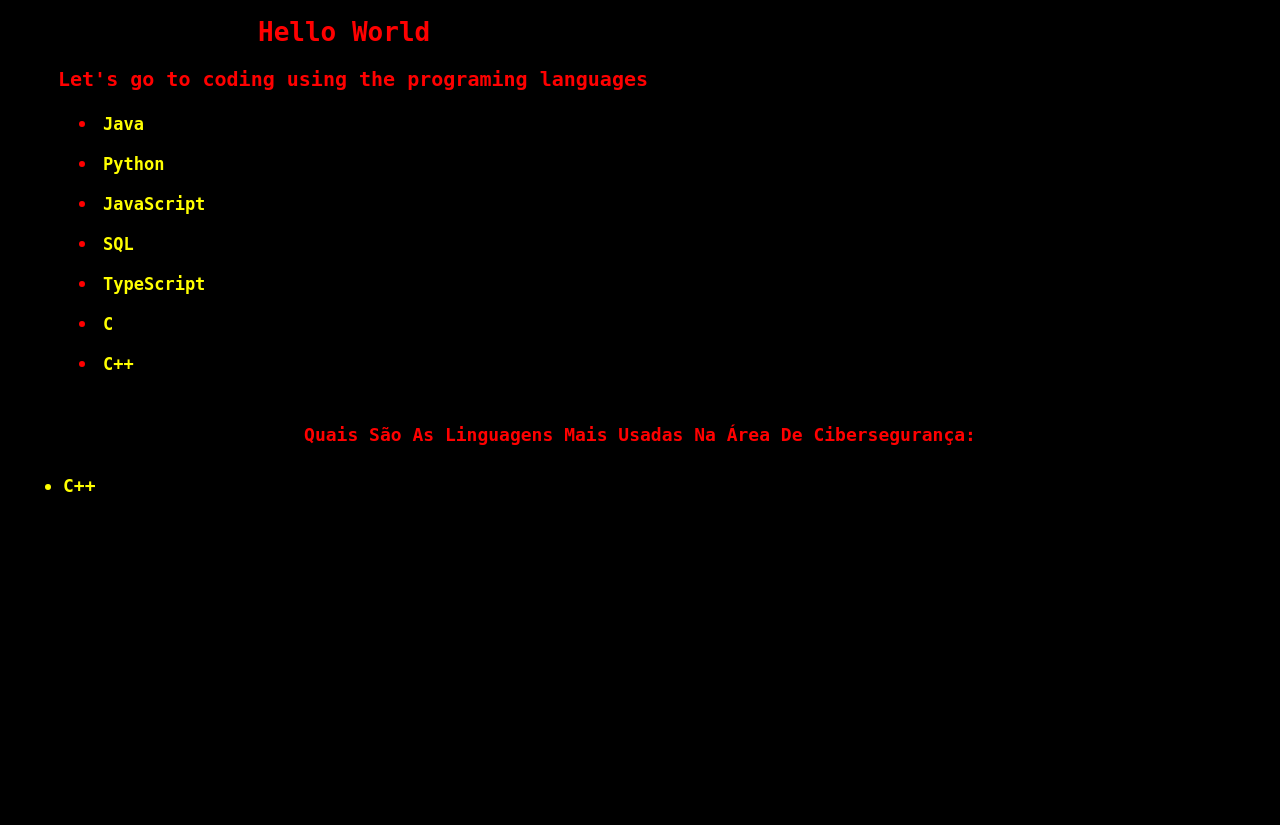
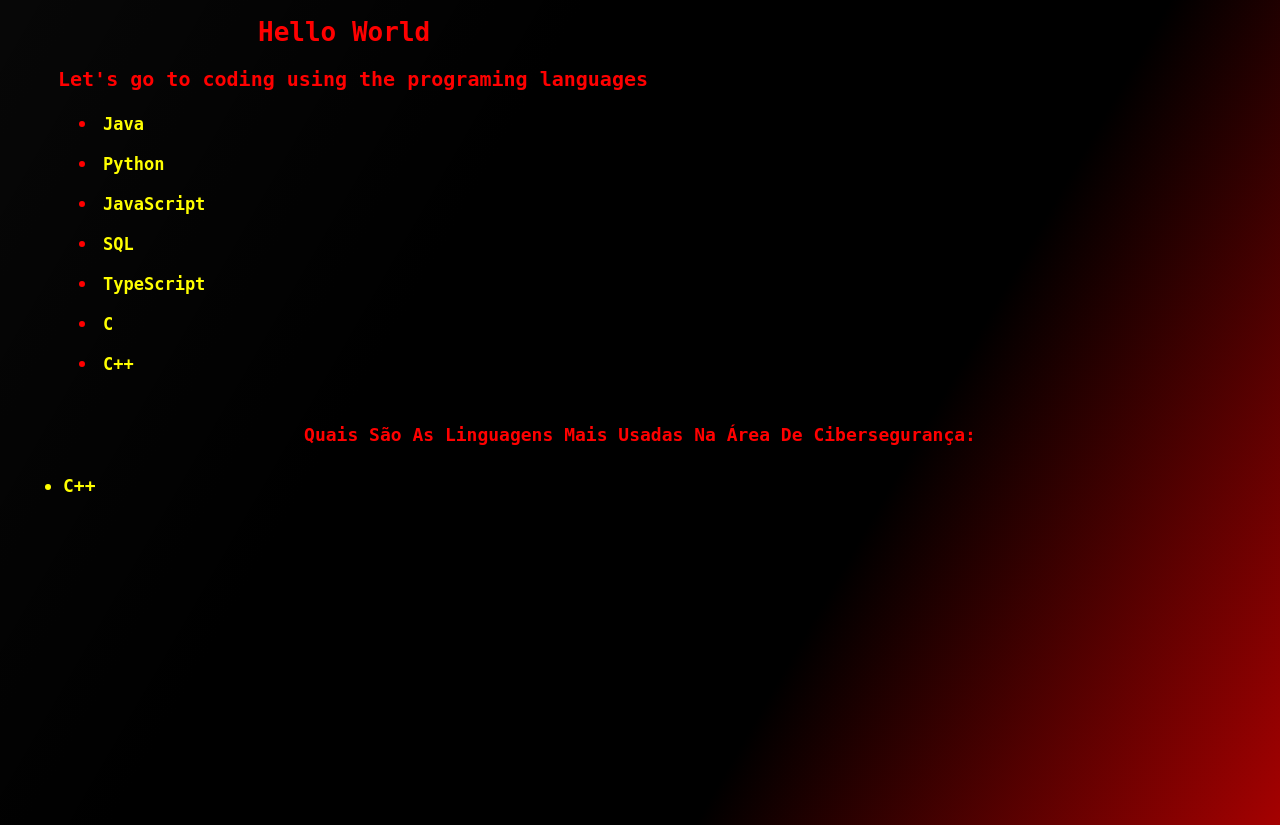
Before and after one commit to zKaizer95/Classroom, a PHP site: page / in a window 1280 px wide. Before the commit the page ends 492 px from the top, so only its background shows below. Run offline with PHP 8.4, Linux system fonts and the light colour scheme.

Commit message:
Update style.css
New color add.

```diff
--- a/CSS/style.css
+++ b/CSS/style.css
@@ -1,7 +1,7 @@
-body{
-    background-color: black;
-
-    }
+body {
+    height: 100vh;
+    background: linear-gradient(120deg, #000000f8, #000000, #000000, #a50101);
+}
 h1{
     color: red; font-family: monospace; margin-left: 250px; margin-right: 100px;
 }
```
